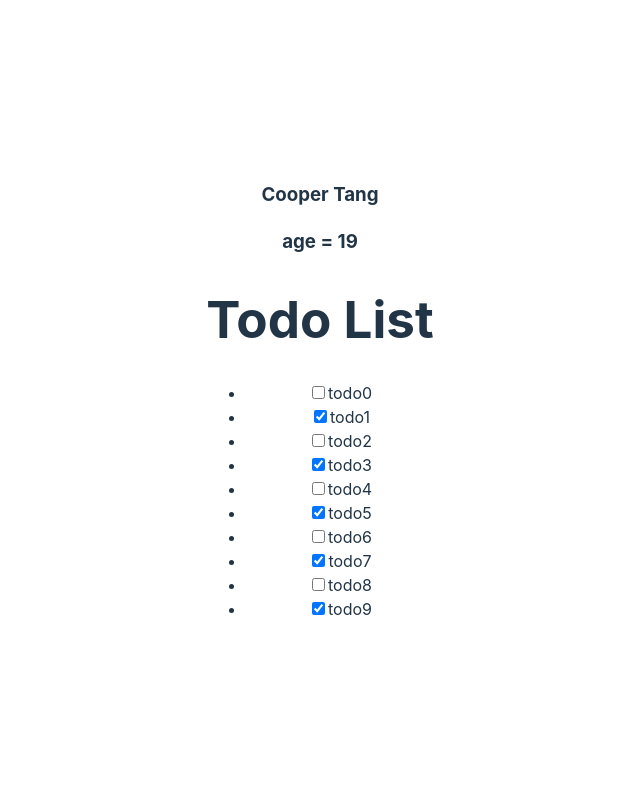
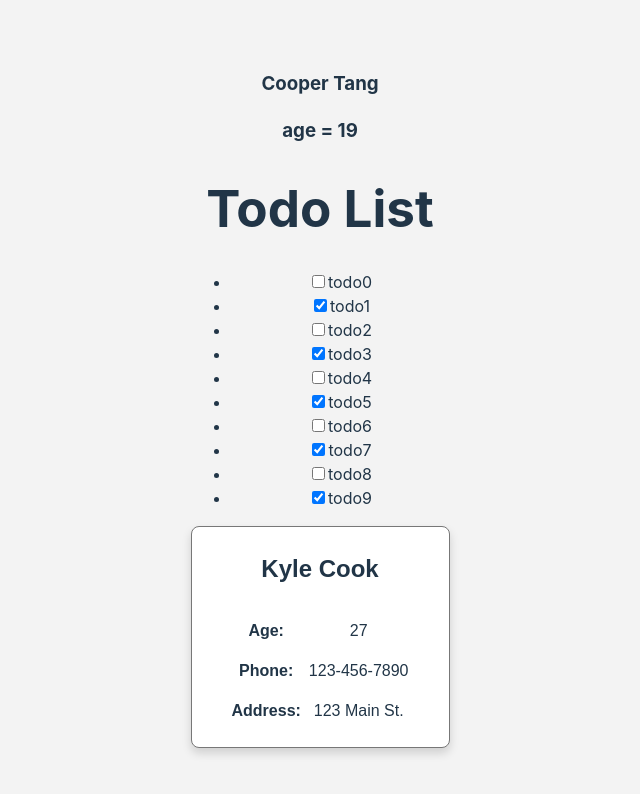
Before and after one commit to suckitfa/react-simpliied-beginner-code, a React (Vite) app: page / in a window 1280 px wide. Shown: the top 794 px of the page, without its empty margins (320-960 px from the left). Built offline with nearby package versions, Linux system fonts and the light colour scheme.

Commit message:
feat: user card compeont

```diff
--- a/src/App.jsx
+++ b/src/App.jsx
@@ -2,6 +2,8 @@
 import TodoList from './components/TodoList'
 import './App.css'
 import MyName from './components/NameFun'
+import userData from './components/UserCard/user.json'
+import UserCard from './components/UserCard'
 function App() {
   const todos = [
   ]
@@ -19,6 +21,8 @@
       <MyName name={'my name'} age={19} isProgrammer={true}></MyName>
       <h1>Todo List</h1>
       <TodoList todos={todos}></TodoList>
+      {/* User Card */}
+      <UserCard {...userData}></UserCard>
     </div>
   )
 }
--- /dev/null
+++ b/src/components/UserCard/index.jsx
@@ -0,0 +1,19 @@
+import './user.css'
+
+function UserCard({ name, age, phoneNumber, address }) {
+    return (
+        <div class="card">
+            <h2 class="name">{name}</h2>
+            <div class="body">
+                <div class="label">Age:</div>
+                <div>{age}</div>
+                <div class="label">Phone:</div>
+                <div>{phoneNumber}</div>
+                <div class="label">Address:</div>
+                <div>{address}</div>
+            </div>
+        </div>
+    )
+}
+
+export default UserCard;
--- /dev/null
+++ b/src/components/UserCard/user.css
@@ -0,0 +1,30 @@
+body {
+    background: #F3F3F3;
+}
+
+.card {
+    background: white;
+    border: 1px solid #777;
+    border-radius: .5rem;
+    box-shadow: 0 5px 10px 0 rgba(0, 0, 0, .15);
+    max-width: 400px;
+    padding: 1.5rem;
+    font-family: Arial;
+}
+
+.name {
+    margin: 0;
+    margin-bottom: 2rem;
+}
+
+
+.body {
+    display: grid;
+    grid-template-columns: auto 1fr;
+    gap: 1rem .5rem;
+    padding: 0 1rem;
+}
+
+.label {
+    font-weight: bold;
+}
--- /dev/null
+++ b/src/components/UserCard/user.json
@@ -0,0 +1,6 @@
+{
+    "name": "Kyle Cook",
+    "age": 27,
+    "phoneNumber": "123-456-7890",
+    "address": "123 Main St."
+}
```
